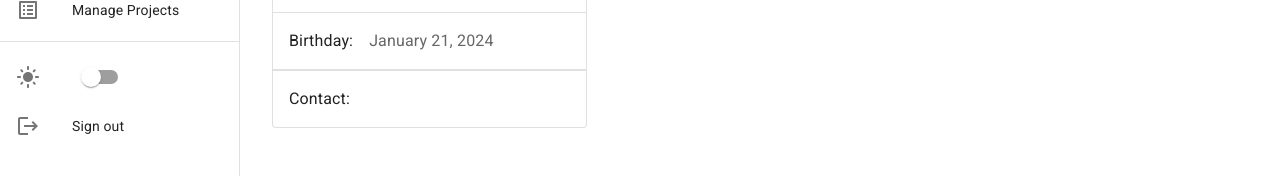
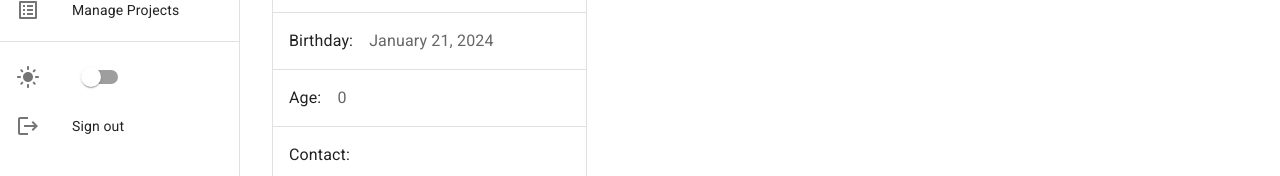
Before and after one commit to Mark-Avila/bugherd_frontend, a React (Vite) app: page /profile in a window 1280 px wide. Shown: the part 308-484 px from the top of the page. Built offline with nearby package versions, Linux system fonts and the light colour scheme; no server answers; sample sign-in values are in the browser's storage.

Commit message:
feat: added birthday to user profile

```diff
--- a/src/components/stateless/ProfileInfo.tsx
+++ b/src/components/stateless/ProfileInfo.tsx
@@ -17,6 +17,12 @@ interface Props {
 }
 
 function ProfileInfo({ user }: Props) {
+  const getAge = (bday: string) => {
+    const currentDate = dayjs().toISOString();
+
+    return dayjs(currentDate).diff(dayjs(bday), "year").toString();
+  };
+
   return (
     <Box width="100%">
       <Paper variant="outlined">
@@ -61,14 +67,16 @@ function ProfileInfo({ user }: Props) {
             )}
           </Box>
           <Divider />
-          {/* <Box display="flex" alignItems="center" gap={2} padding={2}>
+          <Box display="flex" alignItems="center" gap={2} padding={2}>
             <Typography>Age:</Typography>
             {user ? (
-              <Typography color="text.secondary">{user.}</Typography>
+              <Typography color="text.secondary">
+                {getAge(user.bday)}
+              </Typography>
             ) : (
               <Skeleton variant="text" width={150} />
             )}
-          </Box> */}
+          </Box>
           <Divider />
           <Box display="flex" alignItems="center" gap={2} padding={2}>
             <Typography>Contact:</Typography>
```
